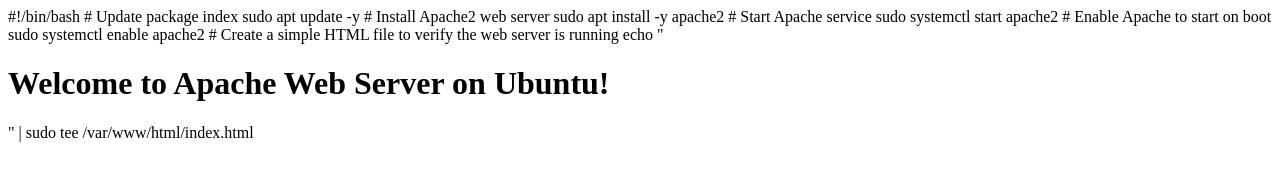
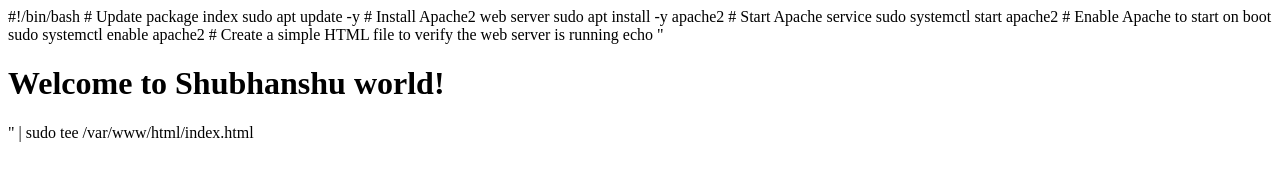
Before and after one commit to Shubhan-siri/python-small-code, a plain HTML site: page index.html in a window 1280 px wide. Drawn offline with Linux system fonts and the light colour scheme.

Commit message:
Update index.html

```diff
--- a/index.html
+++ b/index.html
@@ -13,4 +13,4 @@
 sudo systemctl enable apache2
 
 # Create a simple HTML file to verify the web server is running
-echo "<html><h1>Welcome to Apache Web Server on Ubuntu!</h1></html>" | sudo tee /var/www/html/index.html
+echo "<html><h1>Welcome to Shubhanshu world!</h1></html>" | sudo tee /var/www/html/index.html
```
